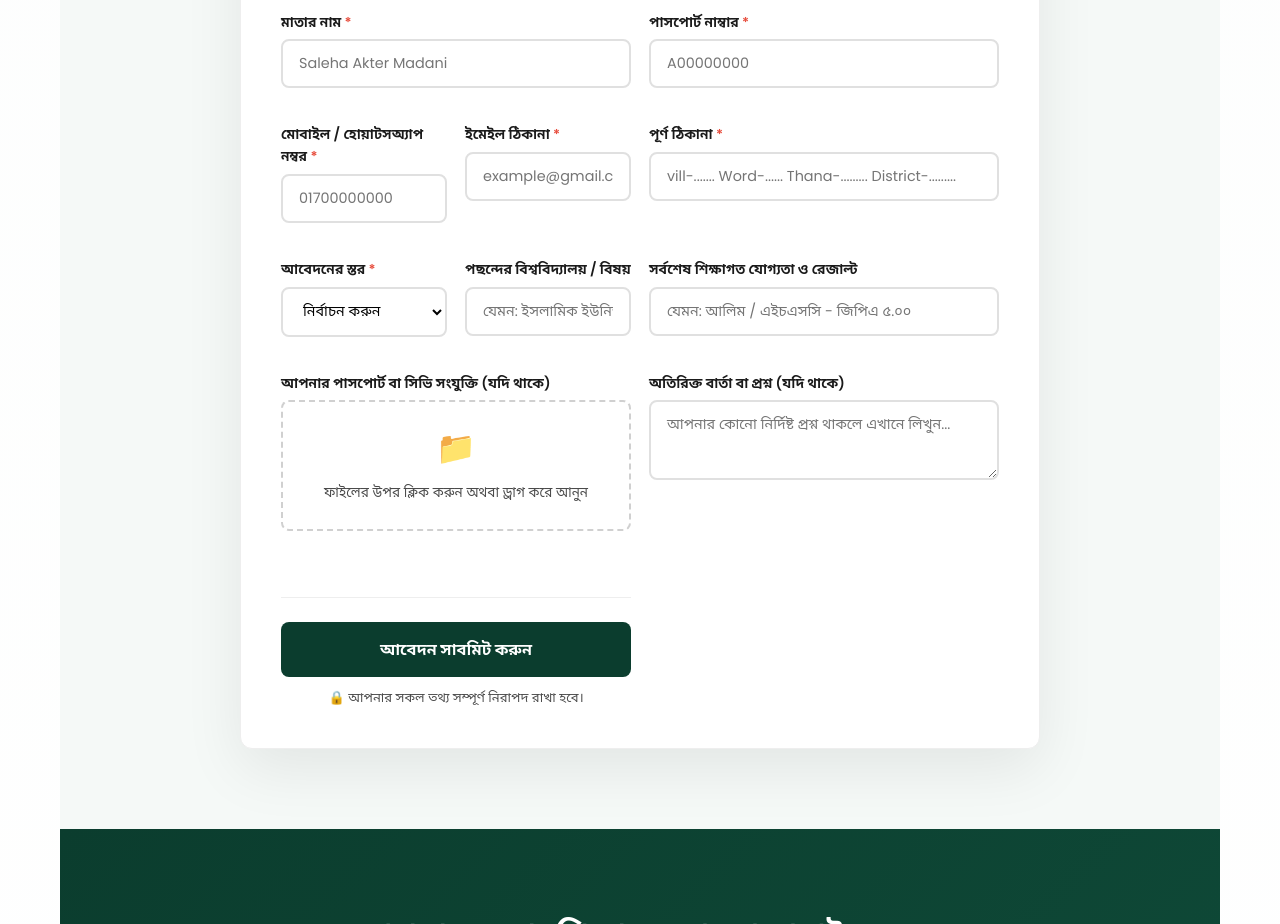
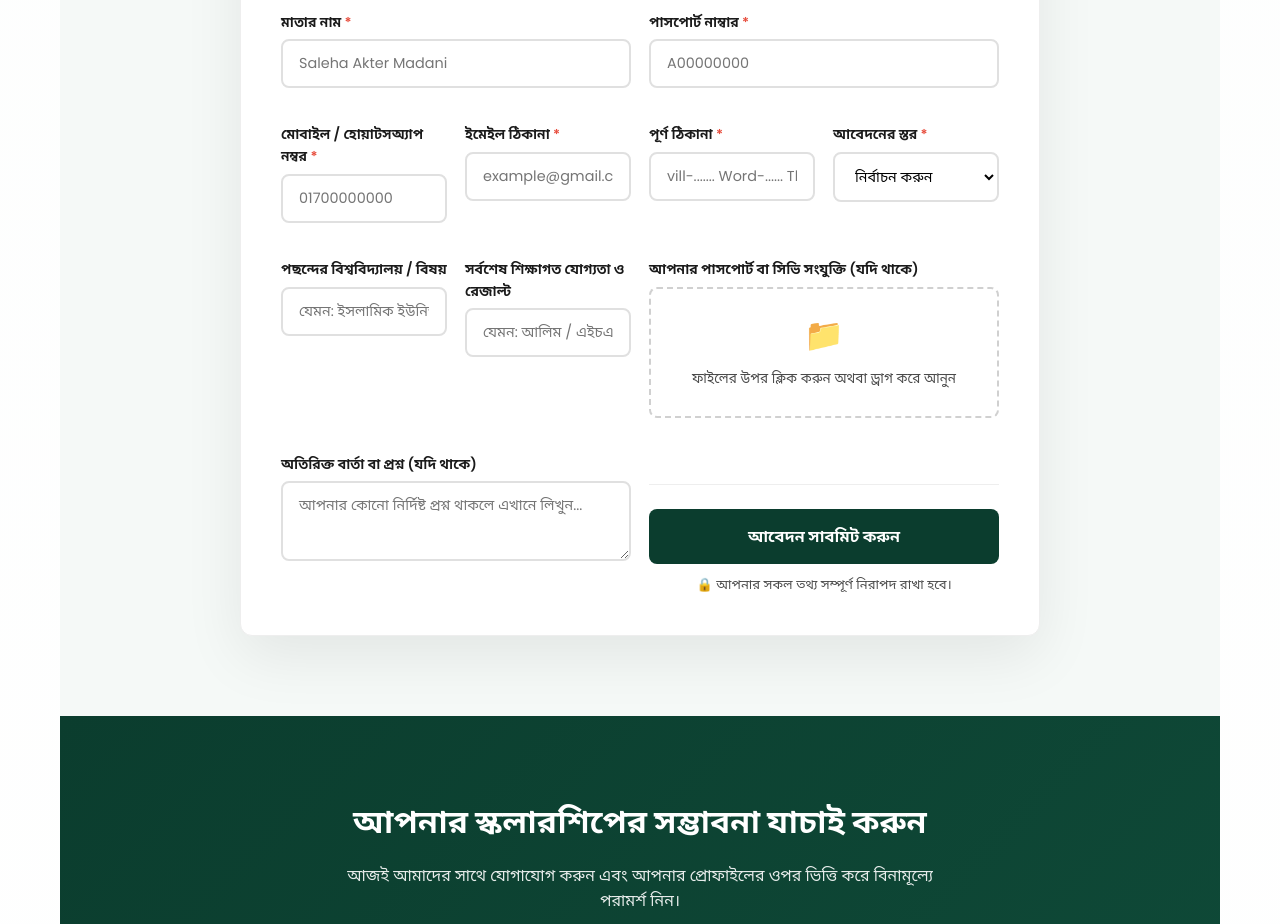
Before and after one commit to madaniohbd-sketch/Madani_scholarship_help_center, a website: page index.html in a window 1280 px wide. Shown: the part 10480-11404 px from the top of the page. Drawn offline with Linux system fonts and the light colour scheme.

Commit message:
Refactor form layout and comments in index.html

```diff
--- a/index.html
+++ b/index.html
@@ -2929,7 +2929,7 @@ document.addEventListener("DOMContentLoaded", function () {
       <label>পাসপোর্ট  নাম্বার <span class="required">*</span></label>
       <input type="text" name="passport" placeholder="A00000000" required>
     </div>
-<!-- ===== মোবাইল ও ইমেইল — একই লাইনে ===== -->
+<!-- ===== লাইন ১: মোবাইল/হোয়াটসঅ্যাপ + ইমেইল ===== -->
 <div class="form-row">
   <div class="form-group">
     <label>মোবাইল / হোয়াটসঅ্যাপ নম্বর <span class="required">*</span></label>
@@ -2942,14 +2942,13 @@ document.addEventListener("DOMContentLoaded", function () {
   </div>
 </div>
 
-<!-- ===== পূর্ণ ঠিকানা (পুরো লাইন) ===== -->
+<!-- ===== লাইন ২: পূর্ণ ঠিকানা + আবেদনের স্তর ===== -->
+<div class="form-row">
   <div class="form-group">
     <label>পূর্ণ ঠিকানা <span class="required">*</span></label>
     <input type="text" name="address" placeholder="vill-....... Word-...... Thana-......... District-........." required>
   </div>
 
-<!-- ===== আবেদনের স্তর ও পছন্দের বিশ্ববিদ্যালয় — একই লাইনে ===== -->
-<div class="form-row">
   <div class="form-group">
     <label>আবেদনের স্তর <span class="required">*</span></label>
     <select name="level" required>
@@ -2960,17 +2959,22 @@ document.addEventListener("DOMContentLoaded", function () {
       <option value="আরাবিক ডিপ্লোমা (Arabic Diploma)">আরাবিক ডিপ্লোমা (Arabic Diploma)</option>
     </select>
   </div>
-
+</div>
+
+<!-- ===== লাইন ৩: পছন্দের বিশ্ববিদ্যালয় + সর্বশেষ শিক্ষাগত যোগ্যতা ===== -->
+<div class="form-row">
   <div class="form-group">
     <label>পছন্দের বিশ্ববিদ্যালয় / বিষয়</label>
     <input type="text" name="university" placeholder="যেমন: ইসলামিক ইউনিভার্সিটি মদিনা / ইঞ্জিনিয়ারিং">
   </div>
-</div>
+
   <div class="form-group">
     <label>সর্বশেষ শিক্ষাগত যোগ্যতা ও রেজাল্ট</label>
     <input type="text" name="education" placeholder="যেমন: আলিম / এইচএসসি - জিপিএ ৫.০০">
   </div>
-
+</div>
+
+<!-- ===== লাইন ৪: পাসপোর্ট / সিভি সংযুক্তি (আলাদা) ===== -->
 <div class="form-group">
   <label>আপনার পাসপোর্ট বা সিভি সংযুক্তি (যদি থাকে)</label>
   <div class="file-upload-box">
@@ -2981,11 +2985,11 @@ document.addEventListener("DOMContentLoaded", function () {
   </div>
 </div>
 
+<!-- ===== লাইন ৫: অতিরিক্ত বার্তা (আলাদা) ===== -->
 <div class="form-group">
   <label>অতিরিক্ত বার্তা বা প্রশ্ন (যদি থাকে)</label>
   <textarea name="message" placeholder="আপনার কোনো নির্দিষ্ট প্রশ্ন থাকলে এখানে লিখুন..."></textarea>
 </div>
-
   <div class="form-submit-area">
     <button type="submit" class="submit-btn">আবেদন সাবমিট করুন</button>
     <p class="submit-note">🔒 আপনার সকল তথ্য সম্পূর্ণ নিরাপদ রাখা হবে।</p>
```
Lines whose indentation alone changed are shown as unchanged.
